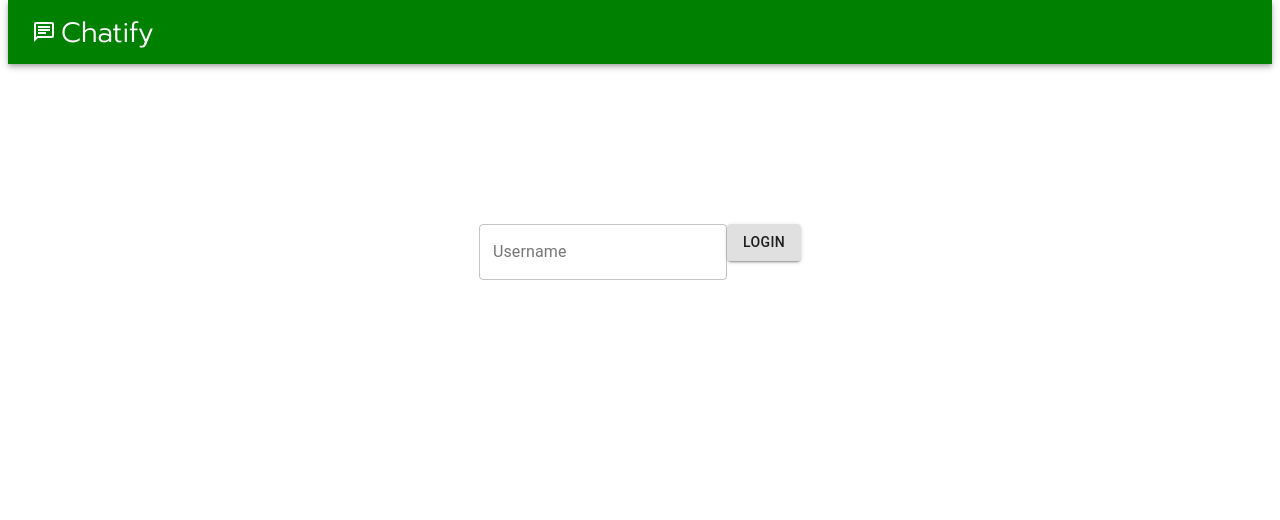
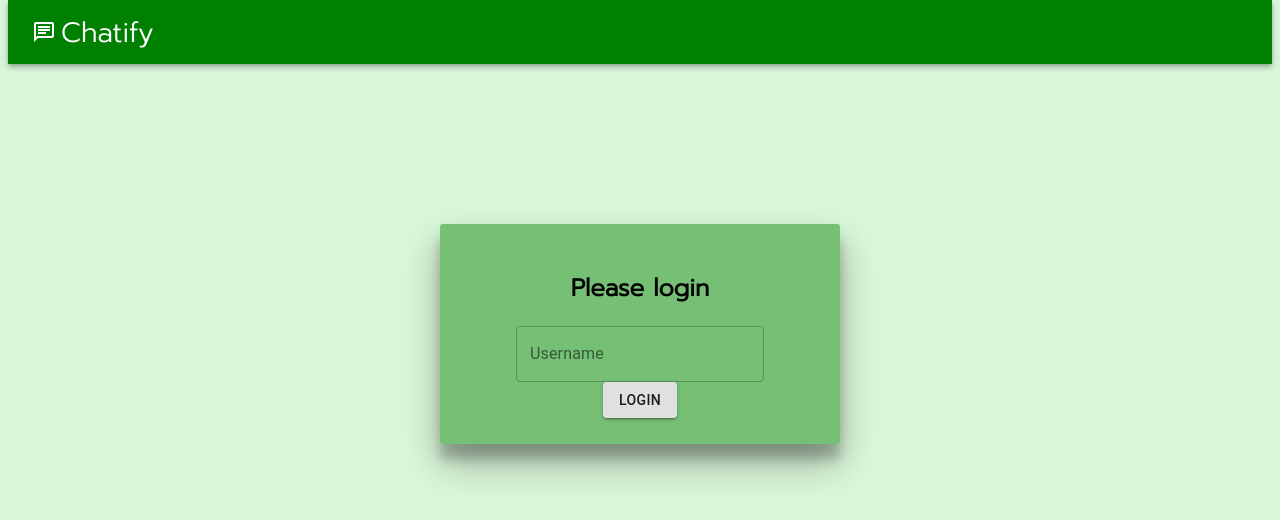
Before and after one commit to AmitFikler/chatify, a React (Create React App) app: page / in a window 1280 px wide. Shown: the top 520 px of the page. Built offline with nearby package versions, Linux system fonts and the light colour scheme.

Commit message:
🖌️ added some styling

```diff
--- a/src/components/Chat.tsx
+++ b/src/components/Chat.tsx
@@ -24,7 +24,7 @@ function Chat({ typingUser }: { typingUser: string }) {
           style={
             name === username
               ? { backgroundColor: 'rgba(69, 245, 192, 0.637)', float: 'right' }
-              : { backgroundColor: 'rgba(26, 243, 91, 0.637)' }
+              : { backgroundColor: 'rgba(26, 243, 91, 0.637)', float: 'left' }
           }
         >
           {name}: <span>{message}</span>
--- a/src/components/UserList.tsx
+++ b/src/components/UserList.tsx
@@ -36,7 +36,9 @@ function UsersList() {
             >
               <Avatar {...stringAvatar(user.username)} />
             </StyledBadge>
-            {user.username}
+            <span style={{ marginLeft: '10px', fontSize: '20px' }}>
+              {user.username}
+            </span>
           </div>
         );
       })}
--- a/src/index.css
+++ b/src/index.css
@@ -2,6 +2,7 @@
 
 body {
   font-family: 'Prompt', sans-serif;
+  background-color: rgba(127, 228, 127, 0.281);
 }
 
 .message-page {
@@ -33,7 +34,8 @@ body {
   grid-area: 1 / 3 / 10 / 11;
   overflow: auto;
   border-radius: 15px;
-  display: grid;
+  display: flex;
+  flex-direction: column;
   background-image: linear-gradient(
       rgba(255, 255, 255, 0.418),
       rgba(255, 255, 255, 0.884)
@@ -44,12 +46,16 @@ body {
 .user {
   display: flex;
   place-content: space-around center;
-  flex-direction: row;
   color: black;
   margin-top: 10px;
   cursor: pointer;
   width: 100%;
   border-radius: 15px;
+  box-shadow: rgb(50 50 93 / 25%) 0px 6px 12px -2px,
+    rgb(0 0 0 / 30%) 0px 3px 7px -3px;
+  justify-content: flex-start;
+  align-content: stretch;
+  align-items: center;
 }
 
 .user:hover {
@@ -68,11 +74,26 @@ body {
 }
 
 .message {
-  width: 30%;
   padding: 15px;
   margin-left: 20px;
   border-radius: 15px;
-  margin-top: 2%;
+  margin-top: 0.6%;
   font-size: 20px;
   border: 1px solid rgb(175, 230, 202);
+  box-shadow: rgba(50, 50, 93, 0.25) 0px 6px 12px -2px,
+    rgba(0, 0, 0, 0.3) 0px 3px 7px -3px;
 }
+
+.login {
+  display: flex;
+  justify-content: center;
+  width: 400px;
+  height: 220px;
+  margin: auto;
+  align-items: center;
+  box-shadow: rgba(0, 0, 0, 0.3) 0px 19px 38px,
+    rgba(0, 0, 0, 0.22) 0px 15px 12px;
+  border-radius: 3px;
+  background-color: rgba(0, 128, 0, 0.466);
+  flex-direction: column;
+}
--- a/src/pages/ChatPage.tsx
+++ b/src/pages/ChatPage.tsx
@@ -15,6 +15,7 @@ import {
   ClientToServerEvents,
   ServerToClientEvents,
 } from '../../backend-chatify/@types/typesSocketIo';
+import { useNavigate } from 'react-router-dom';
 
 function ChatPage() {
   const { message, username } = useAppSelector((state) => state.chat);
@@ -23,8 +24,12 @@ function ChatPage() {
 
   const socketRef =
     useRef<Socket<ServerToClientEvents, ClientToServerEvents>>();
+  const navigate = useNavigate();
 
   useEffect(() => {
+    if (!username) {
+      navigate('/');
+    }
     socketRef.current = io('http://localhost:4000', {
       auth: { user: username },
     });
--- a/src/pages/LoginPage.tsx
+++ b/src/pages/LoginPage.tsx
@@ -21,7 +21,8 @@ function LoginPage() {
   return (
     <>
       <div>
-        <Box mt={20} textAlign={'center'}>
+        <Box mt={20} textAlign={'center'} className="login">
+          <h2>Please login</h2>
           <TextField
             id="outlined-basic"
             label="Username"
```
